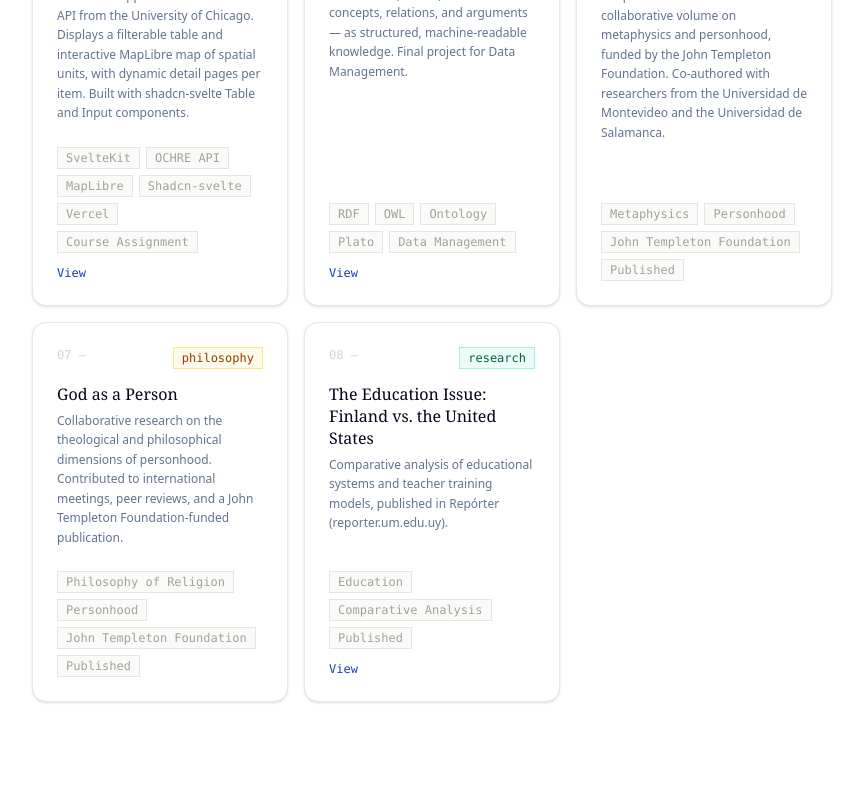
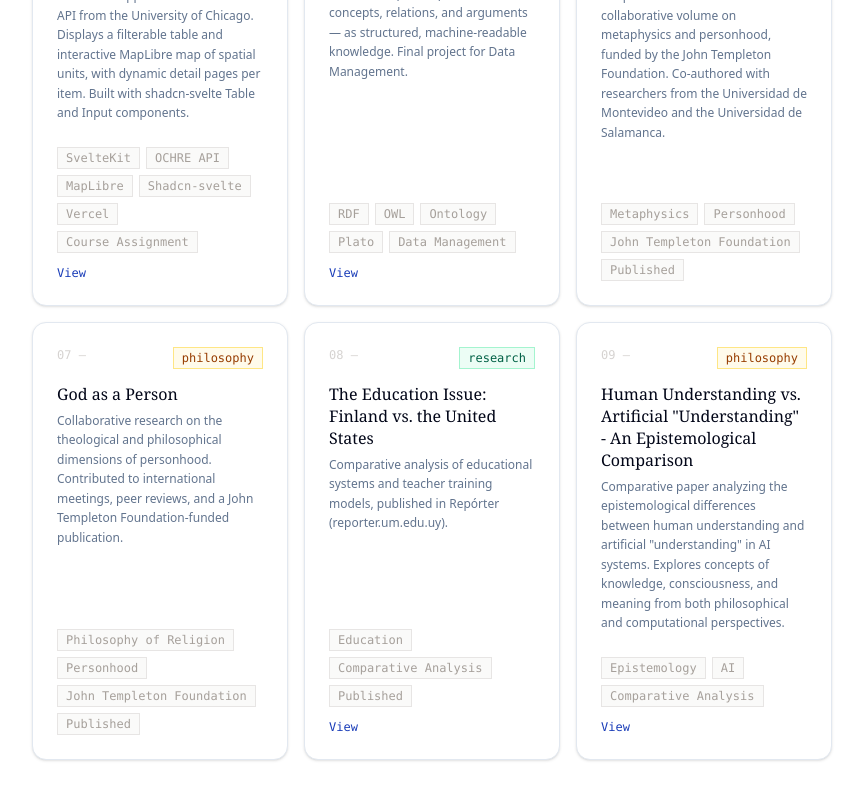
Before and after one commit to josealzugaray/personal-website, a SvelteKit app: page /Research-Works in a window 1280 px wide. Shown: the part 1000-1800 px from the top of the page, without its empty margins (208-1071 px from the left). Before the commit the page ends 1766 px from the top, so only its background shows below. Built offline with nearby package versions, Linux system fonts and the light colour scheme.

Commit message:
Added a block on research and inquiry

```diff
--- a/src/routes/Research-Works/+page.svelte
+++ b/src/routes/Research-Works/+page.svelte
@@ -86,6 +86,15 @@
       tags: ['Education', 'Comparative Analysis', 'Published'],
       link: 'https://reporter.um.edu.uy',
     },
+    {
+      title: 'Human Understanding vs. Artificial "Understanding" - An Epistemological Comparison',
+      year: '2026',
+      category: 'philosophy',
+      description:
+        'Comparative paper analyzing the epistemological differences between human understanding and artificial "understanding" in AI systems. Explores concepts of knowledge, consciousness, and meaning from both philosophical and computational perspectives.',
+      tags: ['Epistemology', 'AI', 'Comparative Analysis'],
+      link: 'Contact me via email for a copy of the paper',
+    }
   ];
 
   const categories: { value: Category; label: string }[] = [
```
